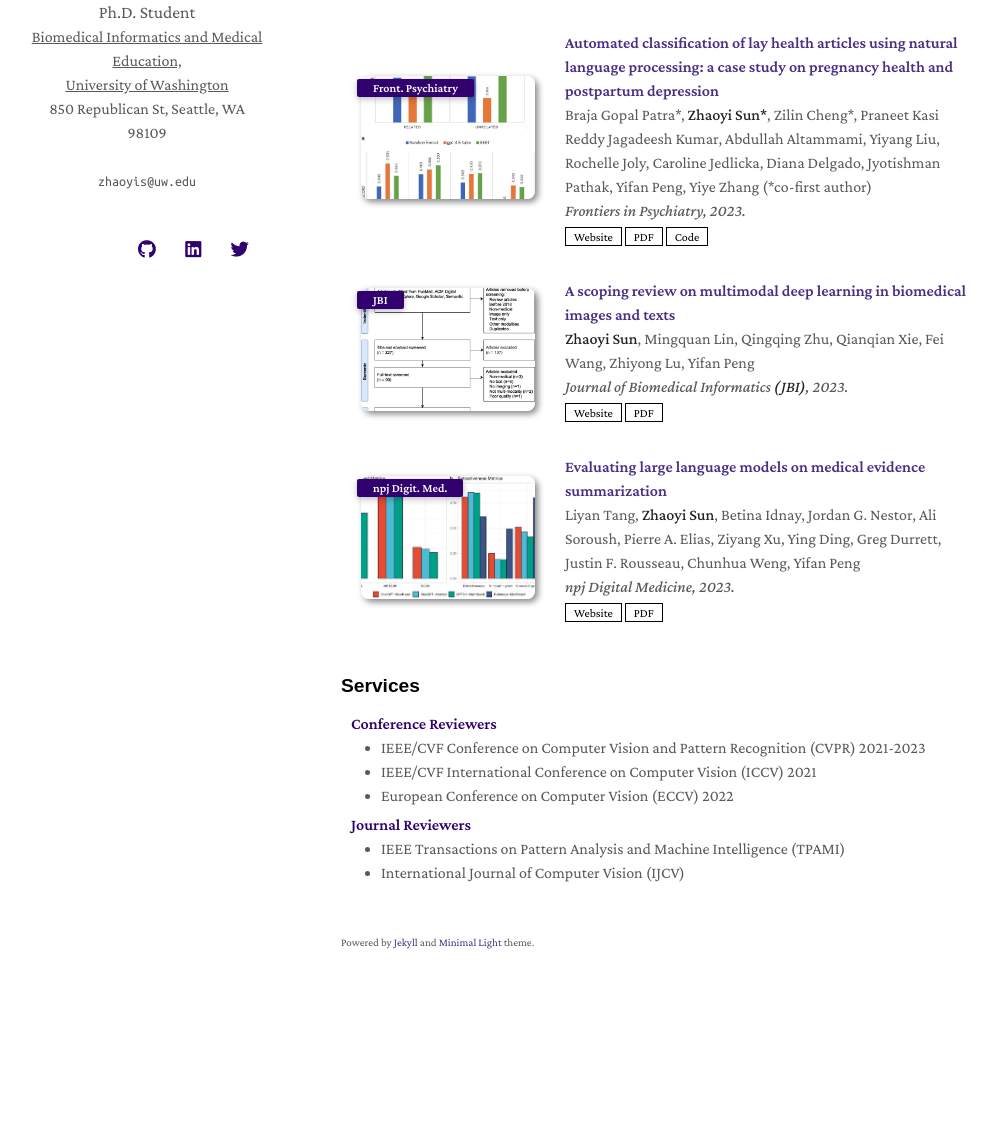
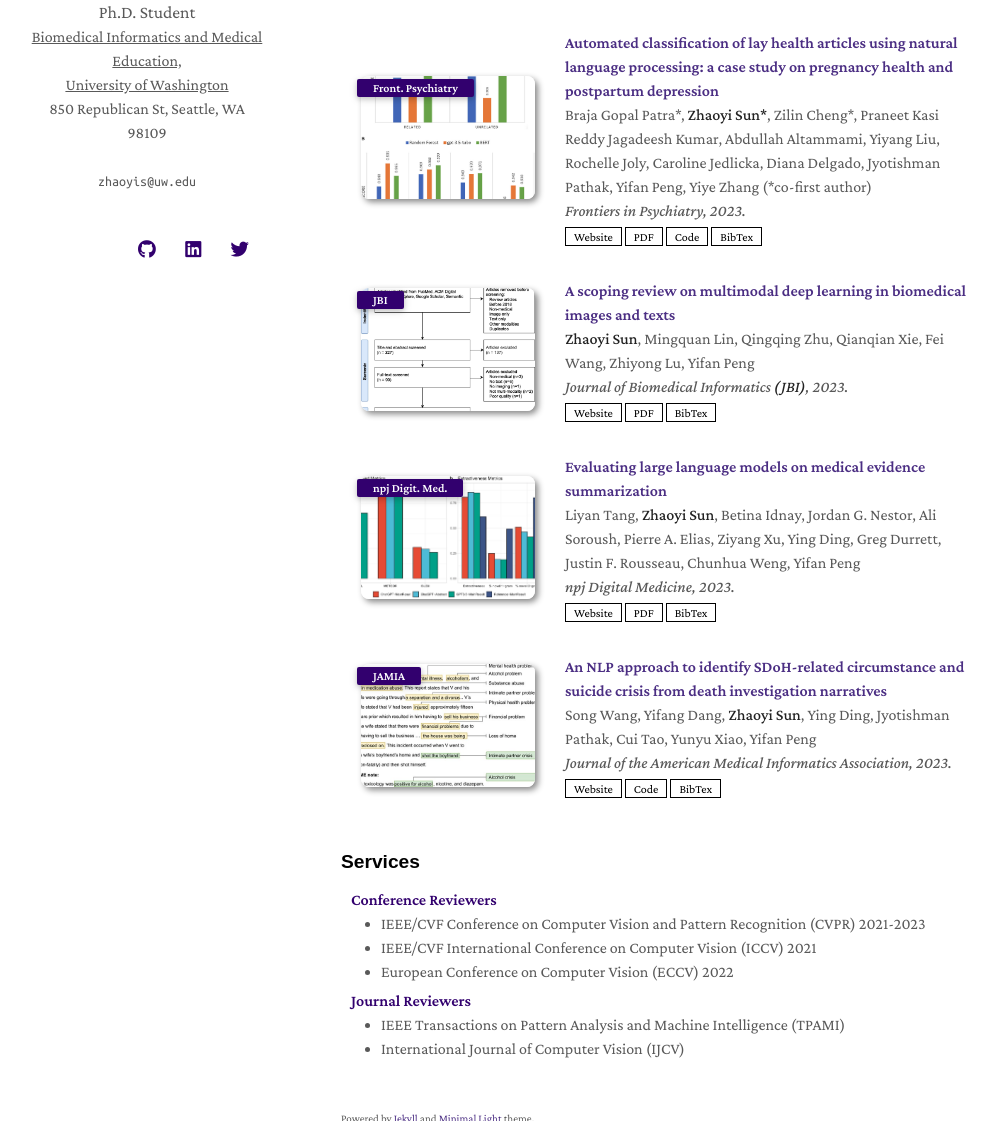
Before and after one commit to GeraldSun/GeraldSun.github.io, a Jekyll site: the page built from index.md, in a window 1280 px wide and 1400 px high, scrolled down 570 px. Shown: the part 279-1400 px from the top of the window, without its empty margins (129-1125 px from the left). Built offline with Jekyll 4.4.1, drawn with Linux system fonts in a browser that asks for light colours; nearby versions of some CDN libraries; a style sheet for code colours, icons or effects is not loaded; our own code applies the rules of GitHub Pages for plain Markdown files; before the commit the page ends 1872 px from its top, so only the background shows below that.

Commit message:
Update publications.yml

```diff
--- a/_data/publications.yml
+++ b/_data/publications.yml
@@ -7,6 +7,7 @@ main:
     website: https://arxiv.org/abs/2401.15111
     pdf: https://arxiv.org/pdf/2401.15111.pdf
     code: https://github.com/bionlplab/CXRFairness
+    bibtex: https://scholar.googleusercontent.com/scholar.bib?q=info:PWN20omCwGkJ:scholar.google.com/&output=citation&scisdr=ClF9xofZEJzUh4KHZC4:AFWwaeYAAAAAZgiBfC63TkEc0j7G9twrK03Lobo&scisig=AFWwaeYAAAAAZgiBfKPNEfc2yxQBSSgG7gJT-9w&scisf=4&ct=citation&cd=-1&hl=en&scfhb=1
     image: ./assets/img/202401.png
     notes: preprint
 
@@ -17,6 +18,7 @@ main:
     website: https://www.ncbi.nlm.nih.gov/pmc/articles/PMC10694448/
     pdf: https://www.ncbi.nlm.nih.gov/pmc/articles/PMC10694448/pdf/fpsyt-14-1258887.pdf
     code: https://github.com/brajagopalcse/AI_Driven_Patient_Education_Materials
+    bibtex: https://scholar.googleusercontent.com/scholar.bib?q=info:xBeNEU1vI9sJ:scholar.google.com/&output=citation&scisdr=ClF9xofZEJzUh4KHTU4:AFWwaeYAAAAAZgiBVU50BWBI4v-aPUuoB4cL3wk&scisig=AFWwaeYAAAAAZgiBVQyk1qfq6wxnF0NCfc2yy0s&scisf=4&ct=citation&cd=-1&hl=en&scfhb=1
     image: ./assets/img/202301.jpeg
 
 
@@ -26,6 +28,7 @@ main:
     conference: Journal of Biomedical Informatics <strong>(JBI)</strong>, 2023.
     website: https://www.sciencedirect.com/science/article/pii/S1532046423002034
     pdf: https://arxiv.org/pdf/2307.07362v3.pdf
+    bibtex: https://scholar.googleusercontent.com/scholar.bib?q=info:wTNap7ou61EJ:scholar.google.com/&output=citation&scisdr=ClF9xofZEJzUh4KHAz0:AFWwaeYAAAAAZgiBGz2Y9UL-xgrdzGt0VnFufVw&scisig=AFWwaeYAAAAAZgiBGzW4ZxxalotlY5f3k_FQKLk&scisf=4&ct=citation&cd=-1&hl=en&scfhb=1
     image: ./assets/img/202302.jpg
 
   - title: "Evaluating large language models on medical evidence summarization"
@@ -34,4 +37,15 @@ main:
     conference: npj Digital Medicine, 2023.
     website: https://www.nature.com/articles/s41746-023-00896-7
     pdf: https://www.ncbi.nlm.nih.gov/pmc/articles/PMC10449915/pdf/41746_2023_Article_896.pdf
+    bibtex: https://scholar.googleusercontent.com/scholar.bib?q=info:xcha_d8I1LcJ:scholar.google.com/&output=citation&scisdr=ClF9xofZEJzUh4KG_e0:AFWwaeYAAAAAZgiA5e15TKwaikYmKTarcRCT-fc&scisig=AFWwaeYAAAAAZgiA5QeEMlvXveuqa3tYT6midy0&scisf=4&ct=citation&cd=-1&hl=en&scfhb=1
     image: ./assets/img/202303.png
+
+  - title: "An NLP approach to identify SDoH-related circumstance and suicide crisis from death investigation narratives"
+    authors: Song Wang, Yifang Dang, <strong>Zhaoyi Sun</strong>, Ying Ding, Jyotishman Pathak, Cui Tao, Yunyu Xiao, Yifan Peng
+    conference_short: JAMIA
+    conference: Journal of the American Medical Informatics Association, 2023.
+    website: https://academic.oup.com/jamia/article/30/8/1408/7114858#google_vignette
+    # pdf: https://www.ncbi.nlm.nih.gov/pmc/articles/PMC10694448/pdf/fpsyt-14-1258887.pdf
+    code: https://github.com/bionlplab/suicide_sdoh
+    bibtex: https://scholar.googleusercontent.com/scholar.bib?q=info:xamNunAekXEJ:scholar.google.com/&output=citation&scisdr=ClF9xofZEJzUh4J5BRc:AFWwaeYAAAAAZgh_HRfoYlFaqTDG1m_T4kgswto&scisig=AFWwaeYAAAAAZgh_HaTnfCSMNK-RK34oaCnH6Ew&scisf=4&ct=citation&cd=-1&hl=en&scfhb=1
+    image: ./assets/img/202304.jpeg
```
